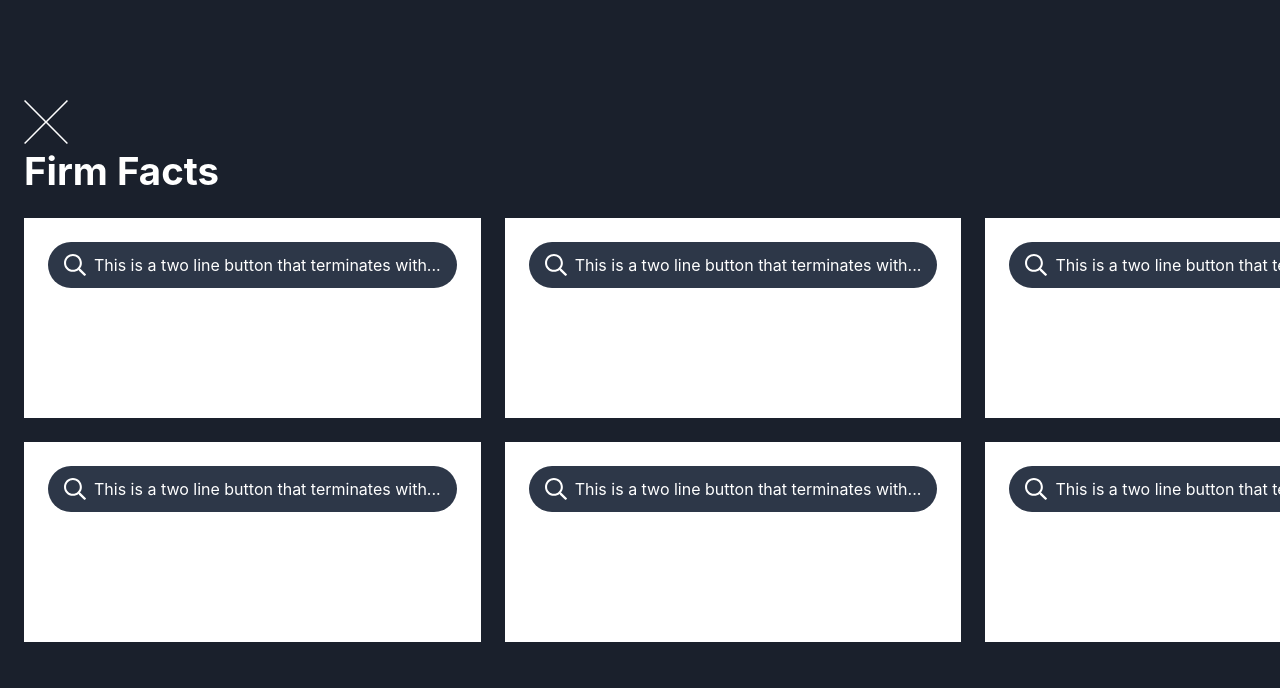
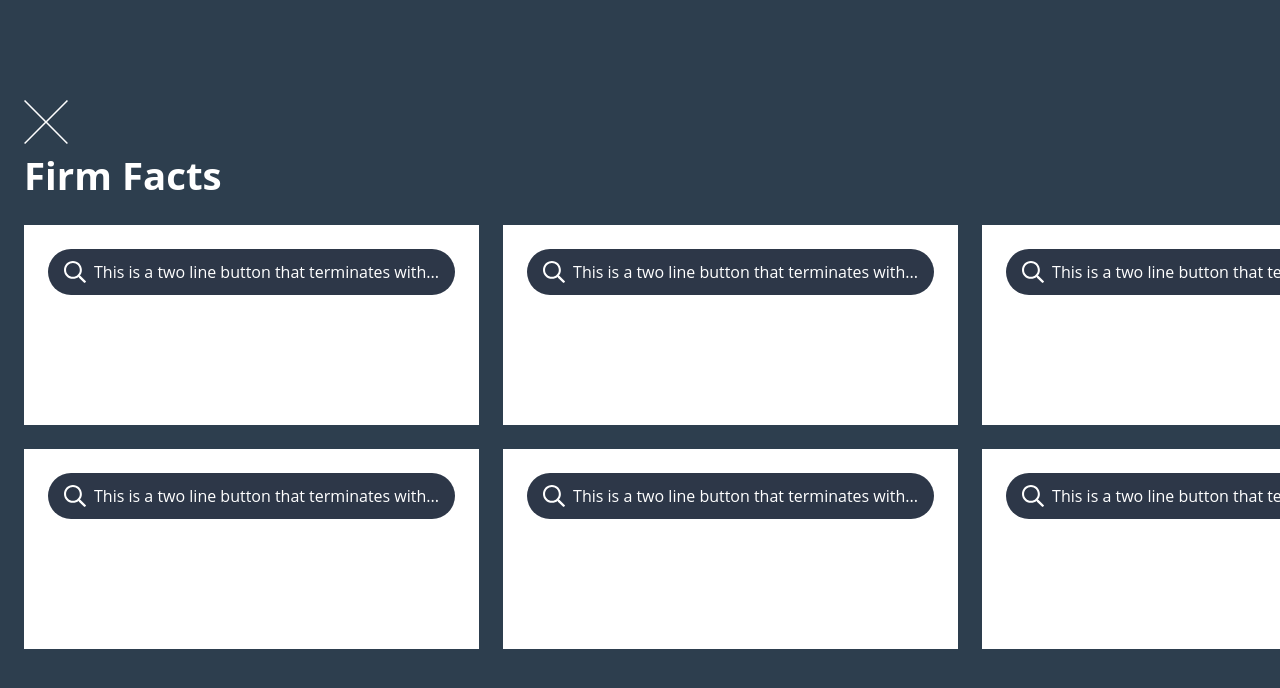
Before and after one commit to Krs-Mauro/firm-facts, a React (Vite) app: page / in a window 1280 px wide. Shown: the top 688 px of the page. Built offline with nearby package versions, Linux system fonts and the light colour scheme.

Commit message:
fixes index styles

```diff
--- a/src/components/FirmFacts.jsx
+++ b/src/components/FirmFacts.jsx
@@ -18,11 +18,6 @@ const FirmFacts = () => {
 }
 
 export default FirmFacts
-
-/* Wrapper
-
-background: #2D3E4E;
-
 
 /* Title
 
--- a/src/index.scss
+++ b/src/index.scss
@@ -5,15 +5,10 @@
 }
 
 body {
-  background-color: #1a202c;
-  font-family: -apple-system, BlinkMacSystemFont, 'Segoe UI', Roboto, Oxygen, Ubuntu, Cantarell,
-    'Open Sans', 'Helvetica Neue', sans-serif;
+  background-color: #2d3e4e;
+  font-family: 'Open Sans', sans-serif;
 }
 
 button {
   font-family: inherit;
 }
-
-h1 {
-  font-size: 3rem;
-}
```
